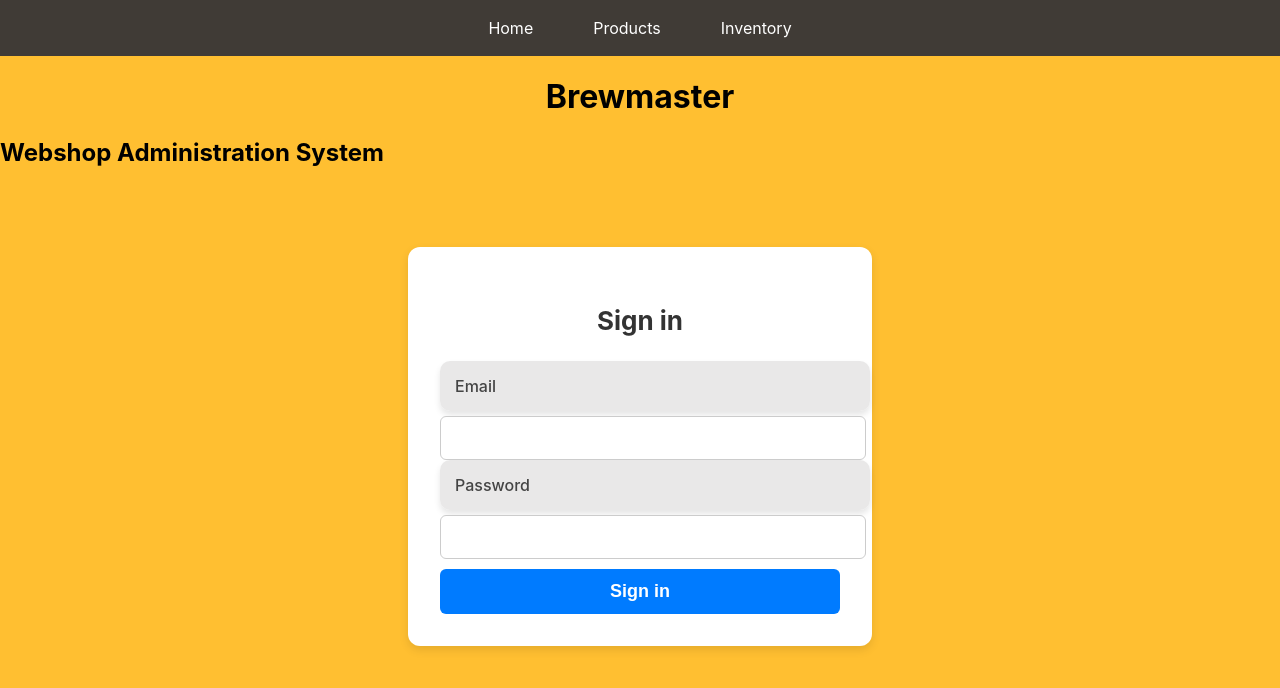
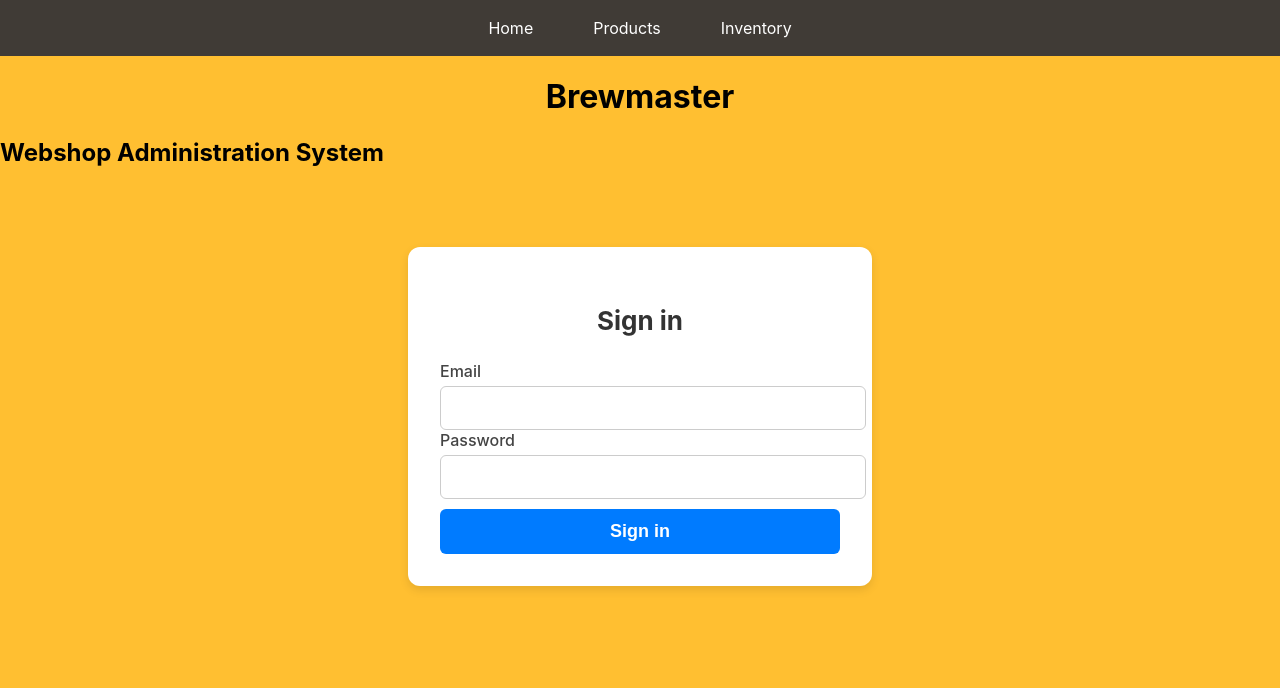
Before and after one commit to CNA-25/admin-frontend, a React (Create React App) app: page /login in a window 1280 px wide. Shown: the top 688 px of the page. Built offline with nearby package versions, Linux system fonts and the light colour scheme.

Commit message:
Fix label class targeting

```diff
--- a/src/style/List.css
+++ b/src/style/List.css
@@ -1,4 +1,3 @@
-
 body {
 
     background-color: #FFBF31;
@@ -97,12 +96,13 @@ body {
     width: 10%;
 
 }
+
 textarea {
 
     width: 100%;
 }
 
-  label {
+.edit-form label {
     display: flex;
     justify-content: space-between;
     align-items: center;
```
Lines whose indentation alone changed are shown as unchanged.
